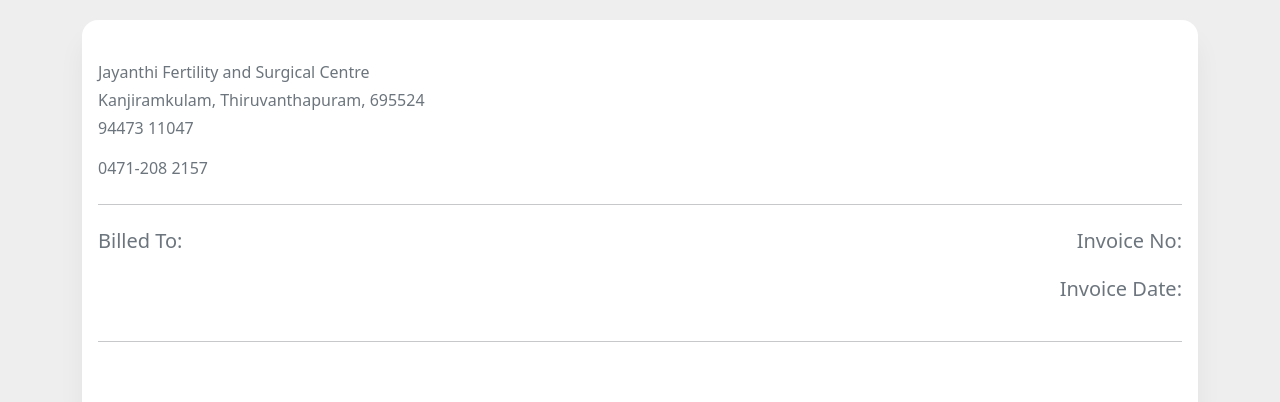
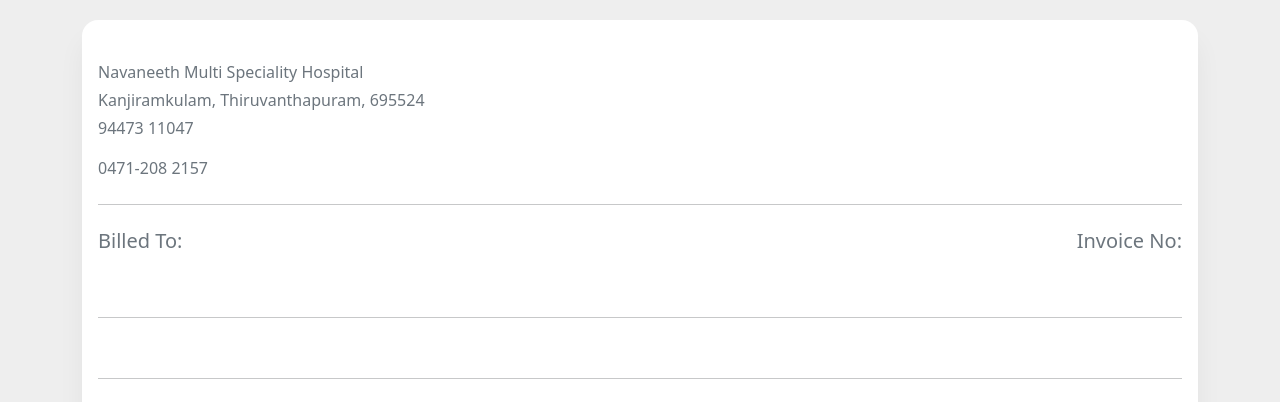
Before and after one commit to midhun98/hospital_site, a Django app: page /patient/1/patient-invoice/1/view/ in a window 1280 px wide. Shown: the top 402 px of the page. Run offline with Django 3.2, Linux system fonts and the light colour scheme; parts of the project's set-up code (start-up, migrations or seed data) failed here and were passed over; some libraries are stand-ins or nearby versions.

Commit message:
Minor updates

```diff
--- a/invoices/static/js/invoice_card.js
+++ b/invoices/static/js/invoice_card.js
@@ -8,7 +8,7 @@ $(document).ready(function () {
             // Populate the table cells with data from the API response
             $("#patient_name").text(data.profile.first_name + " " + data.profile.last_name);
             $("#patient_address").text(data.address);
-            $("#patient_email").text(data.profile.email === null ? '' : data.profile.email);
+            $("#patient_email").text(data.profile.email === null ? '' : data.profile.email);f
             $("#patient_phone").text(data.profile.phone_number);
             $("#patient_ip_no").text("IP No. "+data.inpatient_number);
             $("#patient_op_no").text("OP No. "+data.outpatient_number);
@@ -54,7 +54,7 @@ $(document).ready(function () {
             let items = data.items;
             let totalAmount = parseFloat(data.total_amount);
             $("#invoice_no").text('#' + data.id);
-            $('#invoice_date').text(new Date(data.invoice_date).toLocaleString());
+            // $('#invoice_date').text(new Date(data.invoice_date).toLocaleString());
             $('#invoice_name').text(data.invoice_name);
 
             let tbodyHTML = "";
--- a/invoices/templates/invoice_card.html
+++ b/invoices/templates/invoice_card.html
@@ -48,7 +48,7 @@
                             {#                            <h2 class="mb-1 text-muted">jayanthihospital.in</h2>#}
                         </div>
                         <div class="text-muted">
-                            <p class="mb-1">Jayanthi Fertility and Surgical Centre</p>
+                            <p class="mb-1">Navaneeth Multi Speciality Hospital</p>
                             <p class="mb-1"><i class=""></i>Kanjiramkulam, Thiruvanthapuram,
                                 695524</p>
                             <p>94473 11047</p>
@@ -77,10 +77,10 @@
                                     <h5 class="font-size-15 mb-1">Invoice No:</h5>
                                     <p id="invoice_no"></p>
                                 </div>
-                                <div class="mt-4">
-                                    <h5 class="font-size-15 mb-1">Invoice Date:</h5>
-                                    <p id="invoice_date"></p>
-                                </div>
+{#                                <div class="mt-4">#}
+{#                                    <h5 class="font-size-15 mb-1">Invoice Date:</h5>#}
+{#                                    <p id="invoice_date"></p>#}
+{#                                </div>#}
                             </div>
                         </div>
 
```
